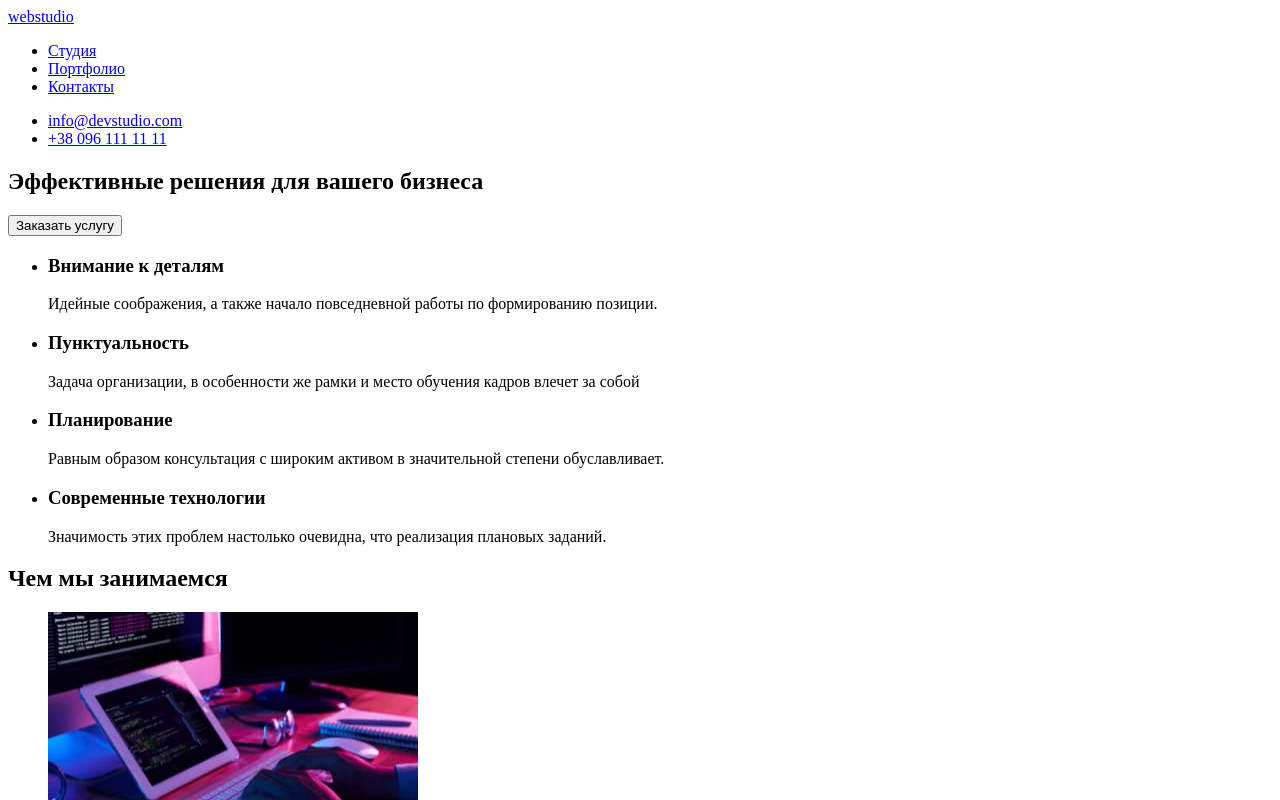
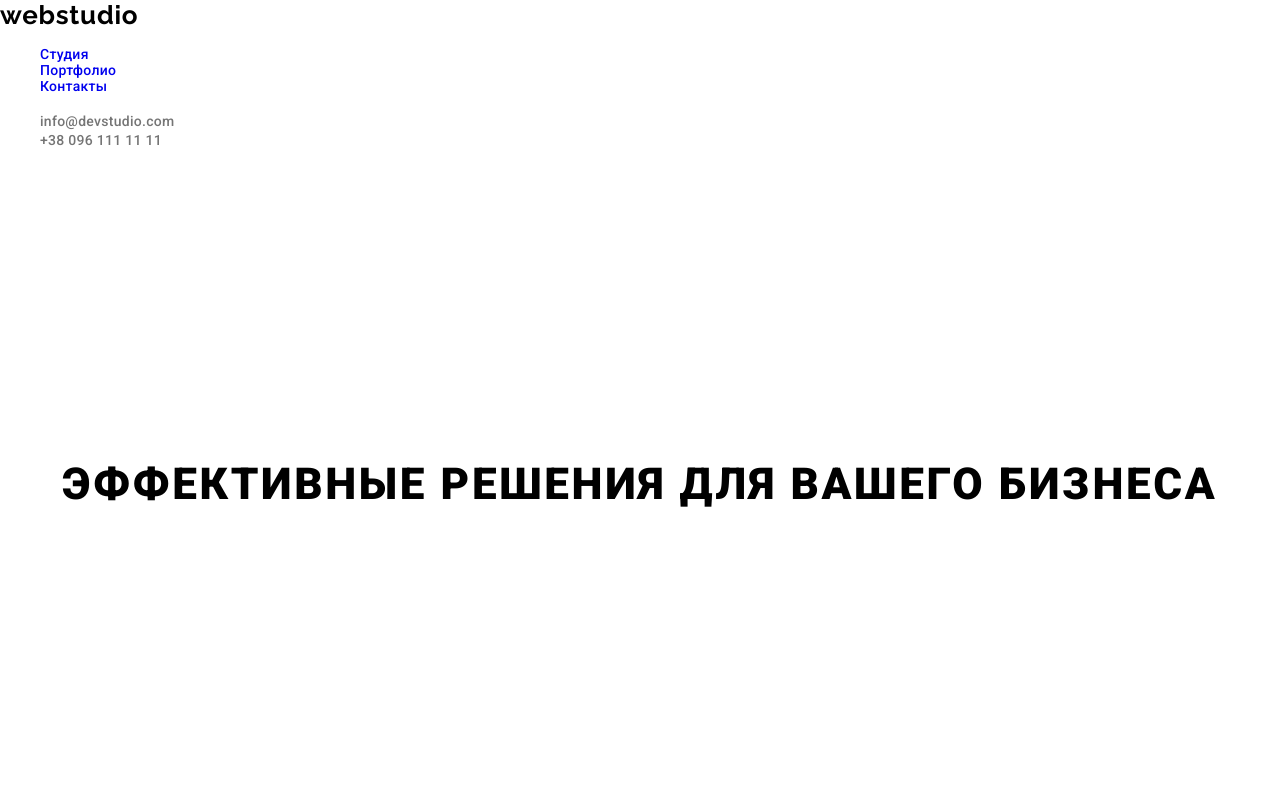
Before and after one commit to Viktorijasuprun/goit-markup-hw-02, a plain HTML site: page index.html in a window 1280 px wide. Shown: the top 800 px of the page. Drawn offline with nearby package versions, Linux system fonts and the light colour scheme.

Commit message:
18/06 css
create css ..
till subt-list-text

```diff
--- /dev/null
+++ b/css/styles.css
@@ -0,0 +1,88 @@
+.list {
+  list-style: none;
+}
+
+.link {
+  text-decoration: none;
+}
+
+.logo {
+  font-family: Raleway, sans-serif;
+  font-weight: bold;
+  font-size: 26px;
+  line-height: 1.2;
+  letter-spacing: 0.03em;
+  color: #000000;
+}
+
+.menu-item {
+  font-family: Roboto;
+  font-weight: 500;
+  font-size: 14px;
+  line-height: 1.14;
+  letter-spacing: 0.02em;
+  color: #212121;
+}
+
+.menu-item :hover,
+.menu-item :focus {
+  color: #2196f3;
+}
+.header-contacts {
+  font-family: Roboto;
+  font-weight: 500;
+  font-size: 14px;
+  line-height: 1.14;
+  letter-spacing: 0.02em;
+  color: #757575;
+}
+.main-title {
+  font-family: Roboto;
+  font-weight: 900;
+  font-size: 44px;
+  line-height: 13.6;
+  text-align: center;
+  letter-spacing: 0.06em;
+  text-transform: uppercase;
+  /*color: #ffffff;*/
+}
+
+.main-title-button {
+  font-family: Roboto;
+  font-style: normal;
+  font-weight: bold;
+  font-size: 16px;
+  line-height: 1.9;
+  display: flex;
+  align-items: center;
+  text-align: center;
+  letter-spacing: 0.06em;
+  cursor: pointer;
+  background-color: #2196f3;
+  color: #ffffff;
+}
+
+.main-title-button :hover,
+.main-title-button :focus {
+  background-color: #188ce8;
+  color: #ffffff;
+}
+.subtitle-list {
+  font-family: Roboto;
+  font-style: normal;
+  font-weight: bold;
+  font-size: 14px;
+  line-height: 1.14;
+  letter-spacing: 0.03em;
+  text-transform: uppercase;
+  color: #212121;
+}
+.subt-list-text {
+  font-family: Roboto;
+  font-style: normal;
+  font-weight: normal;
+  font-size: 14px;
+  line-height: 1.71;
+  letter-spacing: 0.03em;
+  color: #757575;
+}
--- a/index.html
+++ b/index.html
@@ -1,58 +1,65 @@
 <!DOCTYPE html>
 <html lang="ru">
   <head>
+    <link rel="stylesheet" href="https://cdnjs.cloudflare.com/ajax/libs/modern-normalize/1.1.0/modern-normalize.min.css"
+      integrity="sha512-wpPYUAdjBVSE4KJnH1VR1HeZfpl1ub8YT/NKx4PuQ5NmX2tKuGu6U/JRp5y+Y8XG2tV+wKQpNHVUX03MfMFn9Q=="
+      crossorigin="anonymous" referrerpolicy="no-referrer" />
     <meta charset="UTF-8" />
     <meta http-equiv="X-UA-Compatible" content="IE=edge" />
     <meta name="viewport" content="width=device-width, initial-scale=1.0" />
     <title>Webstudio</title>
+    <link rel="preconnect" href="https://fonts.gstatic.com">
+    <link href="https://fonts.googleapis.com/css2?family=Raleway:wght@700&family=Roboto:wght@400;500;700;900&display=swap"
+      rel="stylesheet">
+      <link rel="stylesheet" href="./css/styles.css">
   </head>
-  <body>
-    <header>
-      <nav>
-        <a href="./"> webstudio </a>
-        <ul>
-          <li><a href="#">Студия</a></li>
-          <li><a href="#">Портфолио</a></li>
-          <li><a href="#">Контакты</a></li>
+    <body>
+    <header class="header">
+      <nav class="navigation">
+        <a class="logo link" href="./" > webstudio </a>
+        <ul class="menu list">
+          <li class="menu-item"><a class="menu-link link" href="#">Студия</a></li>
+          <li class="menu-item"><a class="menu-link link" href="#">Портфолио</a></li>
+          <li class="menu-item"><a class="menu-link link" href="#">Контакты</a></li>
         </ul>
       </nav>
-      <ul>
-        <li><a href="mailto:info@devstudio.com">info@devstudio.com</a></li>
-        <li><a href="tel:+380961111111">+38 096 111 11 11</a></li>
+      <ul class="list">
+        <li><a class="header-contacts link" href="mailto:info@devstudio.com">info@devstudio.com</a></li>
+        <li><a class="header-contacts link" href="tel:+380961111111">+38 096 111 11 11</a></li>
       </ul>
     </header>
     <main>
       <section>
         <!--HERO-->
-        <h1>Эффективные решения для вашего бизнеса</h1>
-        <button type="button">Заказать услугу</button>
+        <h1 class="main-title">Эффективные решения для вашего бизнеса</h1>
+        <button class="main-title-button" type="button">Заказать услугу</button>
       </section>
       <section>
-        <ul>
+        <ul class="list">
           <li>
-            <h3>Внимание к деталям</h3>
-            <p>
+            <h3 class="subtitle-list">Внимание к деталям</h3>
+            <p class="subt-list-text">
               Идейные соображения, а также начало повседневной работы по
               формированию позиции.
             </p>
           </li>
           <li>
-            <h3>Пунктуальность</h3>
-            <p>
+            <h3 class="subtitle-list">Пунктуальность</h3>
+            <p class="subt-list-text">
               Задача организации, в особенности же рамки и место обучения кадров
               влечет за собой
             </p>
           </li>
           <li>
-            <h3>Планирование</h3>
-            <p>
+            <h3 class="subtitle-list">Планирование</h3>
+            <p class="subt-list-text">
               Равным образом консультация с широким активом в значительной
               степени обуславливает.
             </p>
           </li>
           <li>
-            <h3>Современные технологии</h3>
-            <p>
+            <h3 class="subtitle-list">Современные технологии</h3>
+            <p class="subt-list-text">
               Значимость этих проблем настолько очевидна, что реализация
               плановых заданий.
             </p>
@@ -62,7 +69,7 @@
       <section>
         <!--What we do -->
         <h2>Чем мы занимаемся</h2>
-        <ul>
+        <ul class="list">
           <li>
             <img
               src="./images/what we do/What_we_do_1.jpg"
@@ -92,7 +99,7 @@
       <section>
         <!--Our team-->
         <h2>Наша команда</h2>
-        <ul>
+        <ul class="list">
           <li>
             <img
               src="./images/Our team/our_team_1.jpg"
@@ -139,7 +146,7 @@
     <footer>
       <a href="./"> webstudio </a>
       <address>
-        <ul>
+        <ul class="list">
           <li>
             <a
               href="https://goo.gl/maps/AaFA44fgxM3qHyrE7"
```
